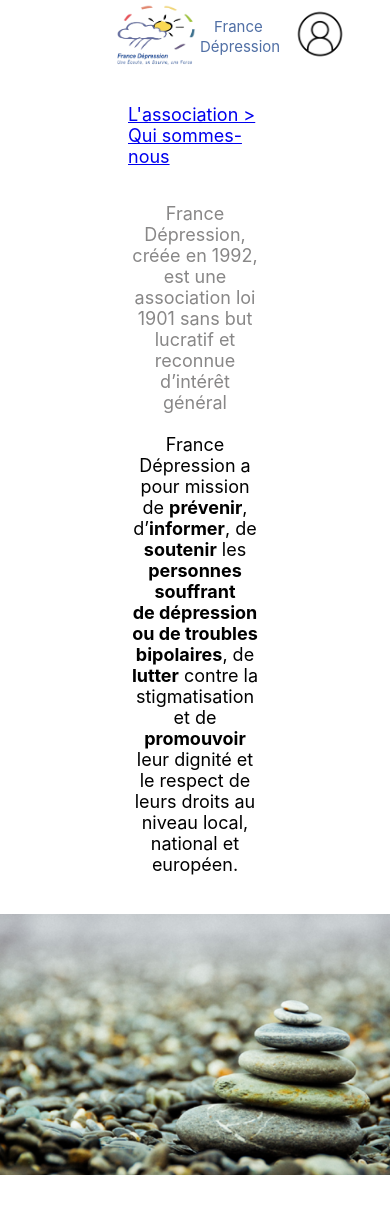
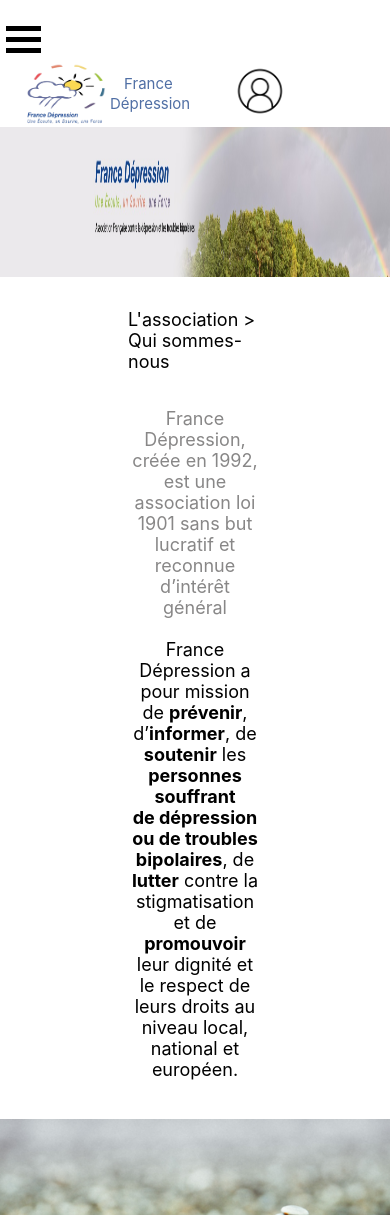
Before and after one commit to sutakos/refonte_francedepression.fr, a PHP site: page /quiSommesNous.html in a window 390 px wide; the page is wider, and only the part inside the window is pictured. Shown: the top 1215 px of that part. Run offline with PHP 8.4, Linux system fonts and the light colour scheme.

Commit message:
Update responsive

```diff
--- a/css/commun.css
+++ b/css/commun.css
@@ -106,6 +106,32 @@ nav {
 #dropDown li:hover {
 	background-color: #70defe;
 	border-radius: 0.938em;
+}
+
+#dropD{
+    display: none;
+    position: absolute;
+    background-color: #bfe8f4;
+    border-radius: 0.938em;
+    margin-top: 1.563em;
+}
+
+#dropD li{
+    padding: 0.625em;
+}
+
+#dropD a{
+    color: black;
+}
+
+#dropBurger:hover #dropD{
+    display: block;
+    white-space: nowrap;
+}
+
+#dropD li:hover {
+    background-color: #70defe;
+    border-radius: 0.938em;
 }
 
 /*PARTIE DROITE*/
--- a/css/quiSommesNous.css
+++ b/css/quiSommesNous.css
@@ -7,14 +7,36 @@
     --color-yellow:#FFFA8C;
 }
 
+/* ----------- BANNIERE ------------- */
+
+.banniere{
+    width: 100%;
+    height: 150px;
+}
+
+/*------------- FIN BANNIERE -------------*/
+
+/* ----------- COMMUN A TOUS -------------- */
+
 main{
+    min-height: 80vh;
+    position: relative;
     margin : 2em 8em 8em 8em;
 }
 
+
 .chemin{
     margin : 0 0 2em 0;
+    text-decoration: none;
     font-size: large;
 }
+.chemin a{
+    color: black;
+    text-decoration: none;
+}
+
+
+/* ----------- FIN COMMUN A TOUS -------------- */
 
 .Intro-Association{
     display: flex;
--- a/js/commun.js
+++ b/js/commun.js
@@ -22,3 +22,21 @@ function afficheBtn() {
 function retourneHaut() {
     window.scrollTo({ top: 0, behavior: 'smooth' });
 }
+
+/* RESPONSIVE */
+
+const sidenav = document.getElementById("mySidenav");
+const openBtn = document.getElementById("openBtn");
+const closeBtn = document.getElementById("closeBtn");
+
+openBtn.onclick = openNav;
+closeBtn.onclick = closeNav;
+
+function openNav() {
+    sidenav.classList.add("active");
+}
+
+
+function closeNav() {
+    sidenav.classList.remove("active");
+}
--- a/quiSommesNous.html
+++ b/quiSommesNous.html
@@ -6,6 +6,8 @@
     <meta name="viewport" content="width=device-width, initial-scale=1">
     <link rel="stylesheet" type="text/css" href="css/commun.css">
     <link rel="stylesheet" type="text/css" href="css/quiSommesNous.css">
+    <link rel="stylesheet" type="text/css" href="css/media.css">
+    <script src="js/commun.js" type="module"></script>
     <!--FONT-->
     <link rel="preconnect" href="https://fonts.googleapis.com">
     <link rel="preconnect" href="https://fonts.gstatic.com" crossorigin>
@@ -13,6 +15,33 @@
 </head>
 <body>
     <header>
+        <!-- NAV BURGER -->
+        <div id="mySidenav" class="sidenav">
+            <a id="closeBtn" href="#" class="close">×</a>
+            <ul>
+                <li><a href="index.html">Accueil</a></li>
+                <li id="dropBurger"><a href="#">L'association</a>
+                    <ul id="dropDown">
+                        <li><a href="quiSommesNous.html">Qui sommes-nous</a>
+                        <li><a href="https://francedepression.fr/index.php/l-association/edito">Edito</a>
+                        <li><a href="https://francedepression.fr/index.php/l-association/statuts">Statuts</a>
+                    </ul>
+
+                </li>
+                <li><a href="Antennes.html">Antennes</a></li>
+                <li><a href="#">Ressources</a></li>
+            </ul>
+        </div>
+
+        <a href="#" id="openBtn" class="openBtn">
+              <span class="burger-icon">
+                <span></span>
+                <span></span>
+                <span></span>
+              </span>
+        </a>
+        <!-- FIN NAV BURGER -->
+
         <!--BARRE DE NAVIGATION-->
         <nav>
             <div class="divLogo">
@@ -23,8 +52,8 @@
             <div class="navbar">
                 <ul>
                     <li class="section"><a href="index.html">Accueil</a></li>
-                    <li class="section" id="drop"><a href="quiSommesNous.html">L'association  ⌵</a>
-                        <ul id="dropDown">
+                    <li class="section" id="drop"><a href="#">L'association  ⌵</a>
+                        <ul id="dropD">
                             <li><a href="quiSommesNous.html">Qui sommes-nous</a></li>
                             <li><a href="https://francedepression.fr/index.php/l-association/edito">Edito</a></li>
                             <li><a href="https://francedepression.fr/index.php/l-association/statuts">Statuts</a></li>
@@ -33,7 +62,7 @@
                         </ul>
                     </li>
                     <li class="section"><a href="Antennes.html">Antennes</a></li>
-                    <li class="section"><a href="#">Ressources</a></li>
+                    <li class="section"><a href="ressources.html">Ressources</a></li>
                 </ul>
             </div>
 
@@ -43,6 +72,9 @@
         </nav>
         <!--FIN DE LA BARRE DE NAVIGATION-->
     </header>
+    <div class="banniere">
+        <img src="images/commun/Bannière.png" alt="Bannière" class="banniere">
+    </div>
     <main>
         <div class="chemin">
             <a href="quiSommesNous.html">L'association > Qui sommes-nous</a>
```
